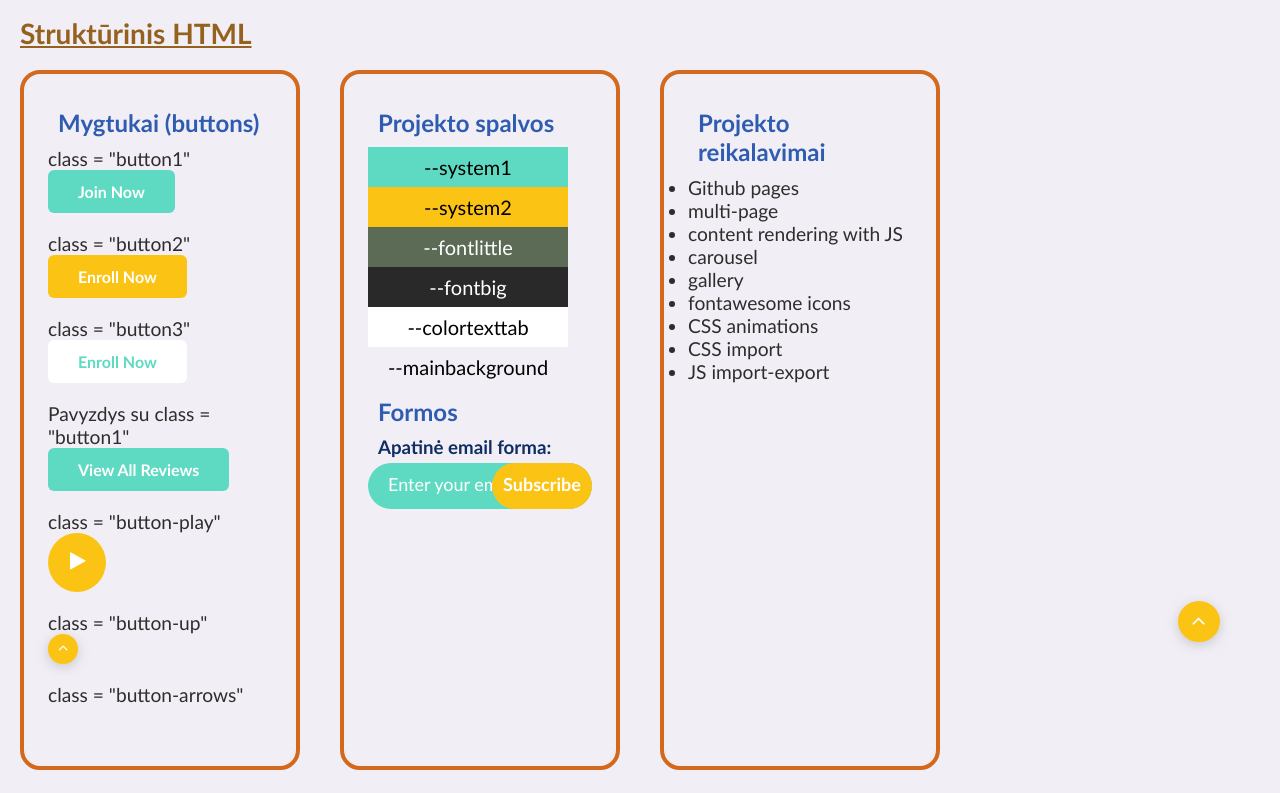
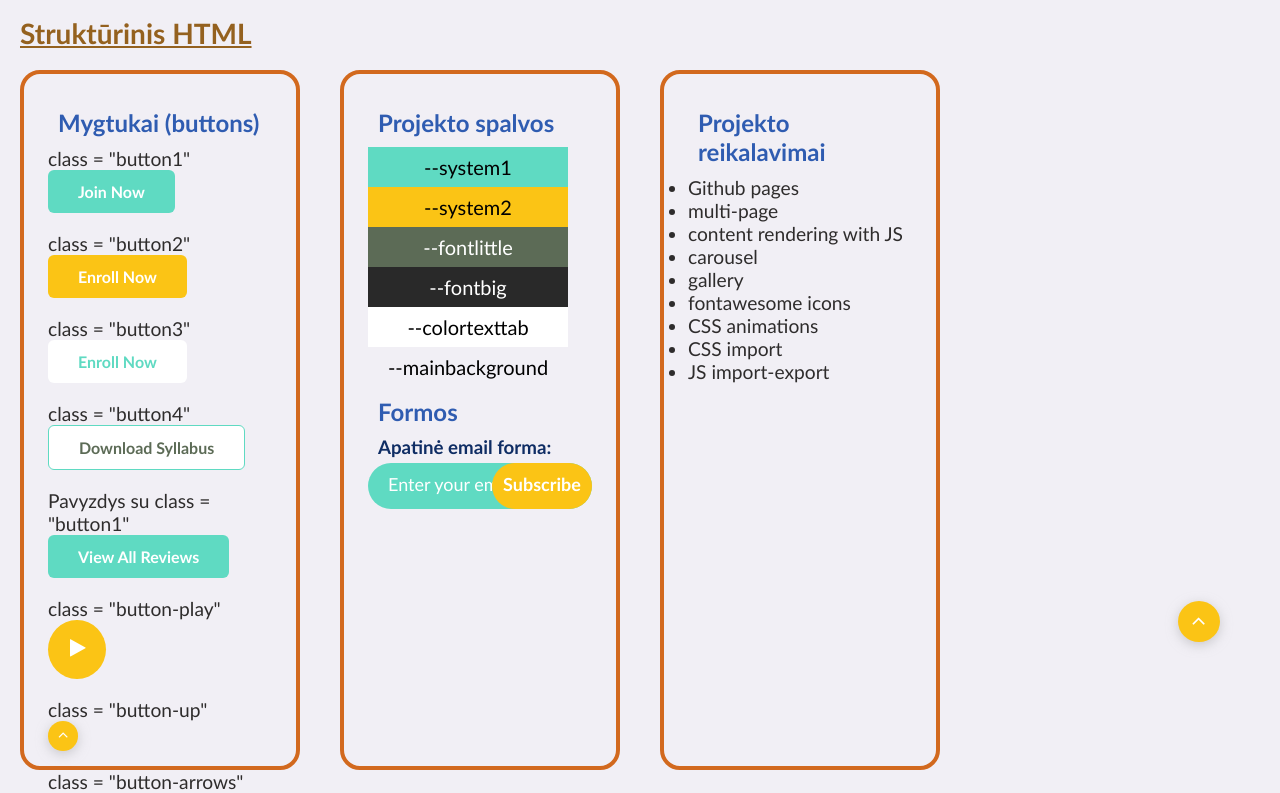
Before and after one commit to Algis1978/30-DOKLand-test, a website: page index.html in a window 1280 px wide. Shown: the part 87-880 px from the top of the page. Drawn offline with Linux system fonts and the light colour scheme.

Commit message:
add button4

```diff
--- a/css/components/button.css
+++ b/css/components/button.css
@@ -1,12 +1,13 @@
 .button1,
 .button2,
-.button3 {
+.button3,
+.button4 {
   padding: 12px 30px 12px 30px;
   border-radius: 6px;
   font-size: medium;
   font-weight: bolder;
   text-decoration: none;
-  display: inline-block;
+  display:inline-block;
 }
 .button1,
 .button2 {
@@ -26,6 +27,15 @@
   background-color: var(--colortexttab); /* pradine spalva */
   color: cadetblue;
   color: var(--system1);
+}
+.button4 {
+  background-color: white; /* pradine spalva */
+  background-color: var(--colortexttab); /* pradine spalva */
+  color: grey;
+  color: var(--fontlittle);
+  border: 1px solid;
+  border-color: cadetblue;
+  border-color: var(--system1);
 }
 /* animacijų sukūrimas, kai hoverina */
 .button1:hover {
@@ -72,6 +82,21 @@
   }
   100% {
     background-color: var(--system2);
+    color: var(--colortexttab);
+  }
+}
+.button4:hover {
+  animation-name: button4;
+  animation-duration: 800ms;
+  animation-fill-mode: forwards;
+}
+@keyframes button4 {
+  0% {
+    background-color: var(--colortexttab);
+    color: var(--system1);
+  }
+  100% {
+    background-color: var(--system1);
     color: var(--colortexttab);
   }
 }
--- a/index.html
+++ b/index.html
@@ -71,6 +71,7 @@
         <p>class = "button1"</p><a href="#" class="button1">Join Now</a></p><br>
         <p>class = "button2"</p><a href="#" class="button2">Enroll Now</a></p><br>
         <p>class = "button3"</p><a href="#" class="button3">Enroll Now</a></p><br>
+        <p>class = "button4"</p><a href="#" class="button4">Download Syllabus</a></p><br>
         <p>Pavyzdys su class = "button1" </p><a href="#" class="button1">View All Reviews</a></p><br>
         <p>class = "button-play" </p><a href="#" class="button-play"><i class="fa fa-play" aria-hidden="true"></i></a></p><br>
         <p>class = "button-up" </p><a href="#" class="button-up1"><i class="fa fa-angle-up" aria-hidden="true"></i></a></p><br>
```
